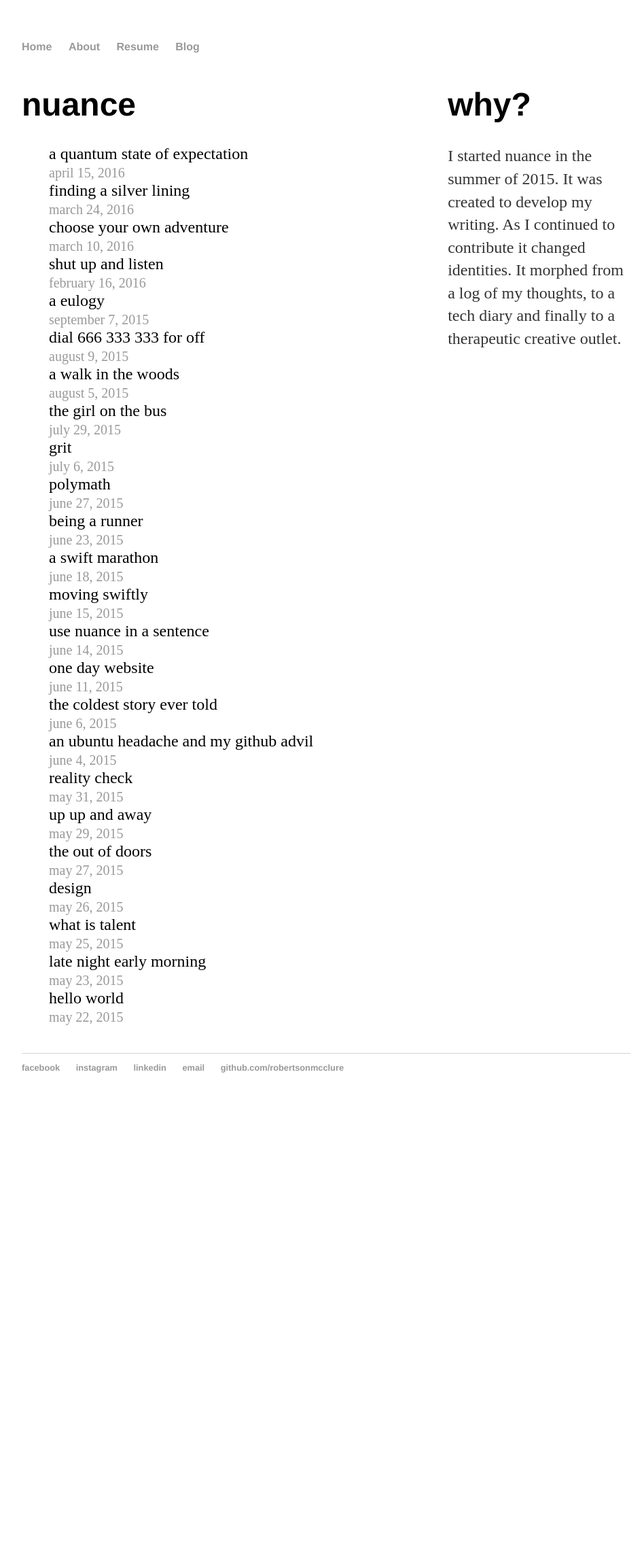
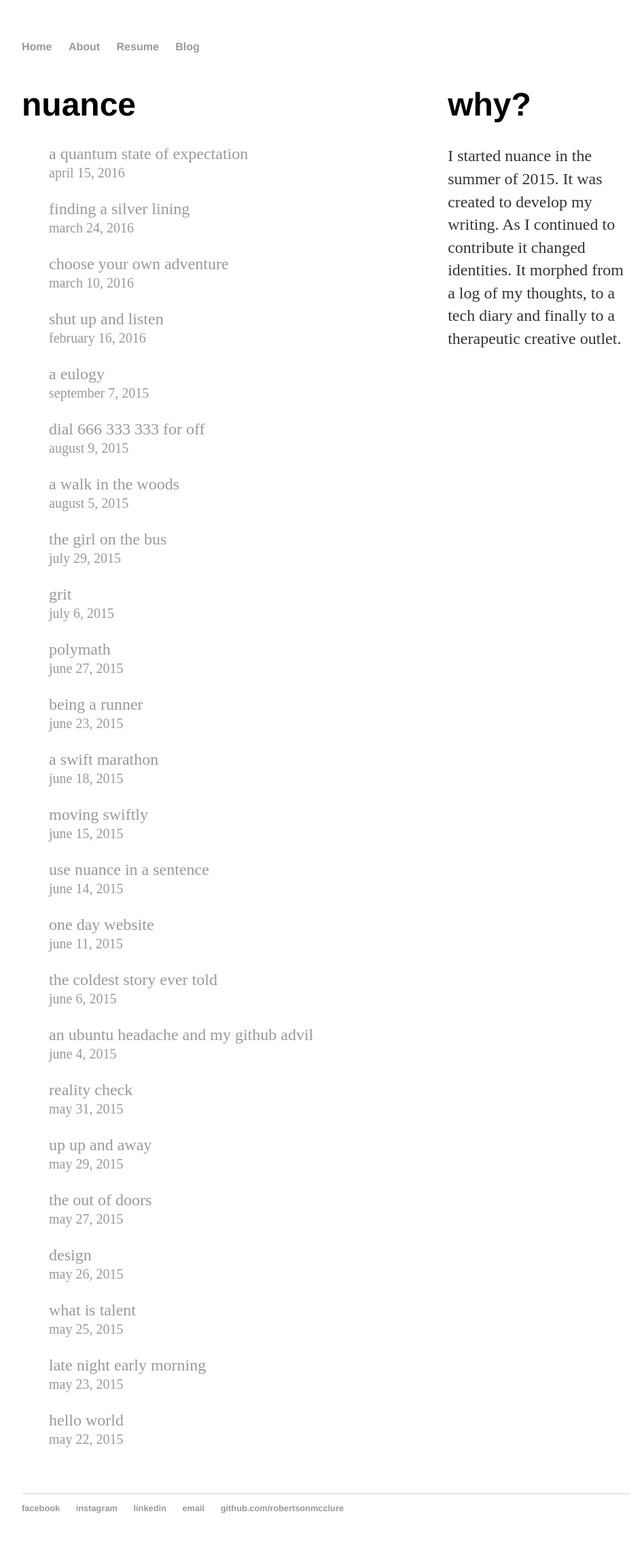
Before and after one commit to robertsonmcclure/robertsonmcclure.github.io, a Jekyll site: the page built from blog/index.html, in a window 1280 px wide. Shown: the whole page at 68% size, without its empty margins (160-1108 px from the left). Built offline with Jekyll 4.4.1, drawn with Linux system fonts in a browser that asks for light colours; before the commit the page ends 1638 px from its top, so only the background shows below that.

Commit message:
commited using script

```diff
--- a/blog/index.html
+++ b/blog/index.html
@@ -7,11 +7,9 @@ title: nuance
         <ul class="posts">
 
         {% for post in site.posts %}
-            <a href="{{ post.url }}" title="{{ post.title }}">
-                <li>{{ post.title }}</li>
-                <li><span>{{ post.date | date: "%B %-d, %Y" | downcase }}</span></li>
-            </a>
-            <li>   </li>
+            <li><a href="{{ post.url }}" title="{{ post.title }}">{{ post.title }}</a></li>
+            <li><a href="{{ post.url }}" title="{{ post.title }}"><span>{{ post.date | date: "%B %-d, %Y" | downcase }}</span></a></li>
+            <br>
         {% endfor %}
         </ul>
     </div>
```
